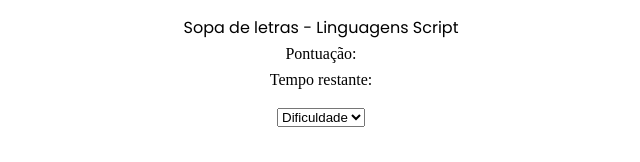
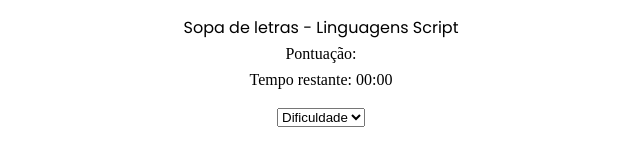
Before and after one commit to Marco-26/trabalho-pratico-ls, a React (Create React App) app: page / in a window 1280 px wide. Shown: the top 162 px of the page, without its empty margins (319-959 px from the left). Built offline with nearby package versions, Linux system fonts and the light colour scheme.

Commit message:
temporizador adicionado

```diff
--- a/src/App.js
+++ b/src/App.js
@@ -5,6 +5,7 @@ import React, { useState } from "react";
 function App() {
   // const [gridSize, setGridSize] = useState(0);
   const [level, setLevel] = useState(0);
+  const [timer, setTimer] = useState(0);
 
   // const handleGame = (e) => {
   //   console.log("Nivel selecionado", e.currentTarget.value);
@@ -22,15 +23,15 @@ function App() {
   // };
 
   const handleLevel = (e) => {
-    if (e.currentTarget.value == 0) setLevel(0);
-    if (e.currentTarget.value == 1) setLevel(1);
-    if (e.currentTarget.value == 2) setLevel(2);
-    if (e.currentTarget.value == 3) setLevel(3);
+    if (e.currentTarget.value == 0) {setLevel(0); setTimer(0);}
+    if (e.currentTarget.value == 1) {setLevel(1); setTimer(4);}
+    if (e.currentTarget.value == 2) {setLevel(2); setTimer(3);}
+    if (e.currentTarget.value == 3) {setLevel(3); setTimer(2);}
   };
 
   return (
     <div className="App">
-      <Header level={level} handleLevel={handleLevel}/>
+      <Header level={level} handleLevel={handleLevel} timer={timer}/>
       <Grid level={level}/>
     </div>
   );
--- a/src/components/header/header.jsx
+++ b/src/components/header/header.jsx
@@ -1,15 +1,11 @@
 import React,{ useState } from "react";
+import { Timer } from "../index";
 import '../reset.css';
 import './header.css';
 
 const Header = (props) => {
-    const {level, handleLevel} = props;
-
+    const {level, handleLevel, timer} = props;
     const [gameStarted, setGame] = useState(false);
-
-    // const handleLevel = (e) => {
-    //     setLevel(e.currentTarget.value);
-    // }
 
     const handleGame = () => {
         if (gameStarted) {
@@ -23,7 +19,7 @@ const Header = (props) => {
         <div className="header">
             <h1>Sopa de letras - Linguagens Script</h1>
             <h4>Pontuação: </h4>
-            <h4>Tempo restante: </h4>
+            <h4>Tempo restante: {gameStarted ? <Timer timer={timer}/>:"00:00"}</h4>
             <select name="dificulty" id="" onChange={handleLevel} disabled={gameStarted==true}>
                     <option value="0" selected>Dificuldade</option>
                     <option value="1">Simples</option>
--- a/src/components/index.js
+++ b/src/components/index.js
@@ -1,2 +1,3 @@
 export { default as Header } from "./header/header";
 export { default as Grid } from "./grid/grid";
+export { default as Timer } from "./timer/timer";
--- /dev/null
+++ b/src/components/timer/timer-utils.jsx
@@ -0,0 +1,33 @@
+import { useEffect, useState } from 'react';
+
+const calcTimeLeft = t => {
+  if (!t) return 0;
+
+  const left = t - new Date().getTime();
+
+  if (left < 0) return 0;
+
+  return left;
+};
+
+export default function useTimer(endTime) {
+  const [end, setEndTime] = useState(endTime);
+  const [timeLeft, setTimeLeft] = useState(() => calcTimeLeft(end));
+
+  useEffect(() => {
+    setTimeLeft(calcTimeLeft(end));
+
+    const timer = setInterval(() => {
+      const targetLeft = calcTimeLeft(end);
+      setTimeLeft(targetLeft);
+
+      if (targetLeft === 0) {
+        clearInterval(timer);
+      }
+    }, 1000);
+
+    return () => clearInterval(timer);
+  }, [end]);
+
+  return [timeLeft, setEndTime];
+}
--- /dev/null
+++ b/src/components/timer/timer.jsx
@@ -0,0 +1,18 @@
+import useTimer from './timer-utils';
+
+const Timer = (props) => {
+  const {timer} = props
+  const endTime = new Date().getTime() + 60000 * timer; // tempo depende da dificuldade escolhida
+  const [timeLeft, setEndTime] = useTimer(endTime);
+
+  const minutes = Math.floor(timeLeft / 60000) % 60;
+  const seconds = Math.floor(timeLeft / 1000) % 60;
+
+  return (
+    <div>
+      <p>{`${minutes}:${seconds}`}</p>
+    </div>
+  );
+}
+
+export default Timer;
```
Also changed, not shown: src/components/grid/grid.jsx (+14 -2 lines).
